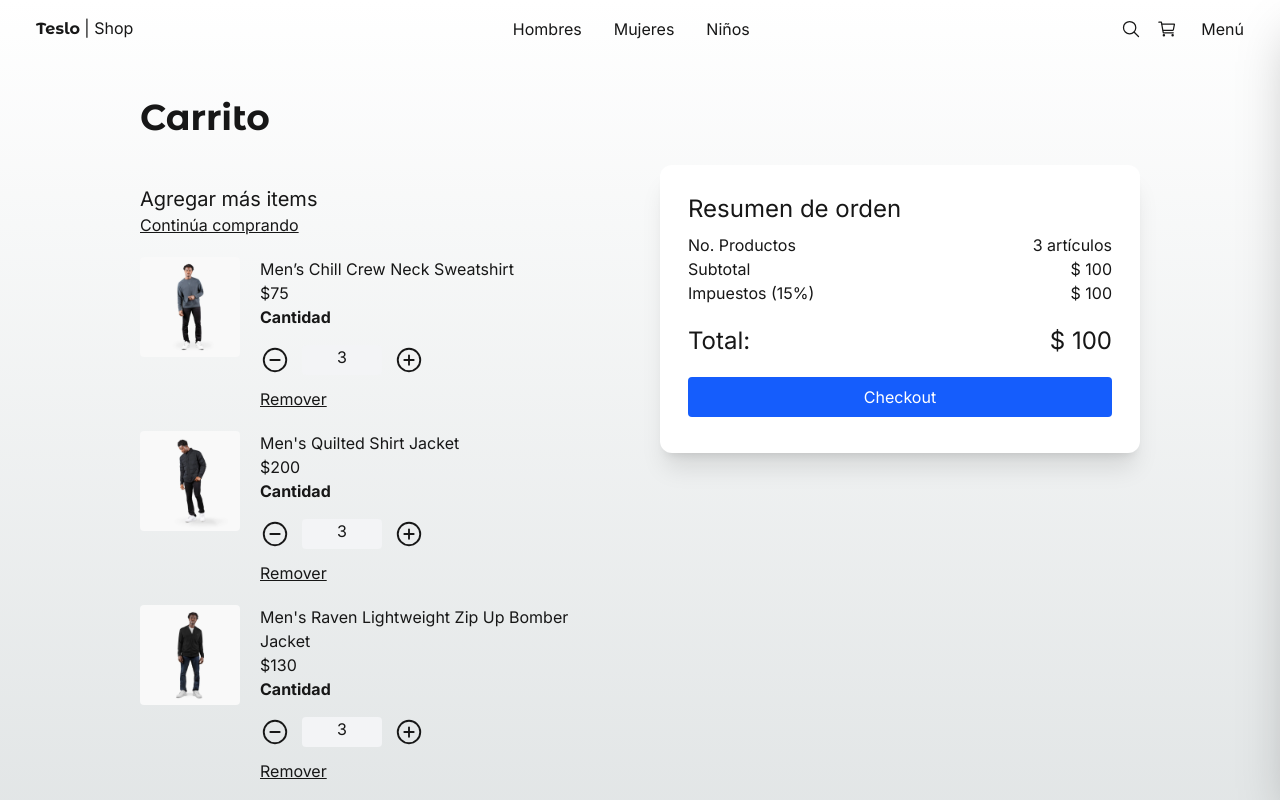
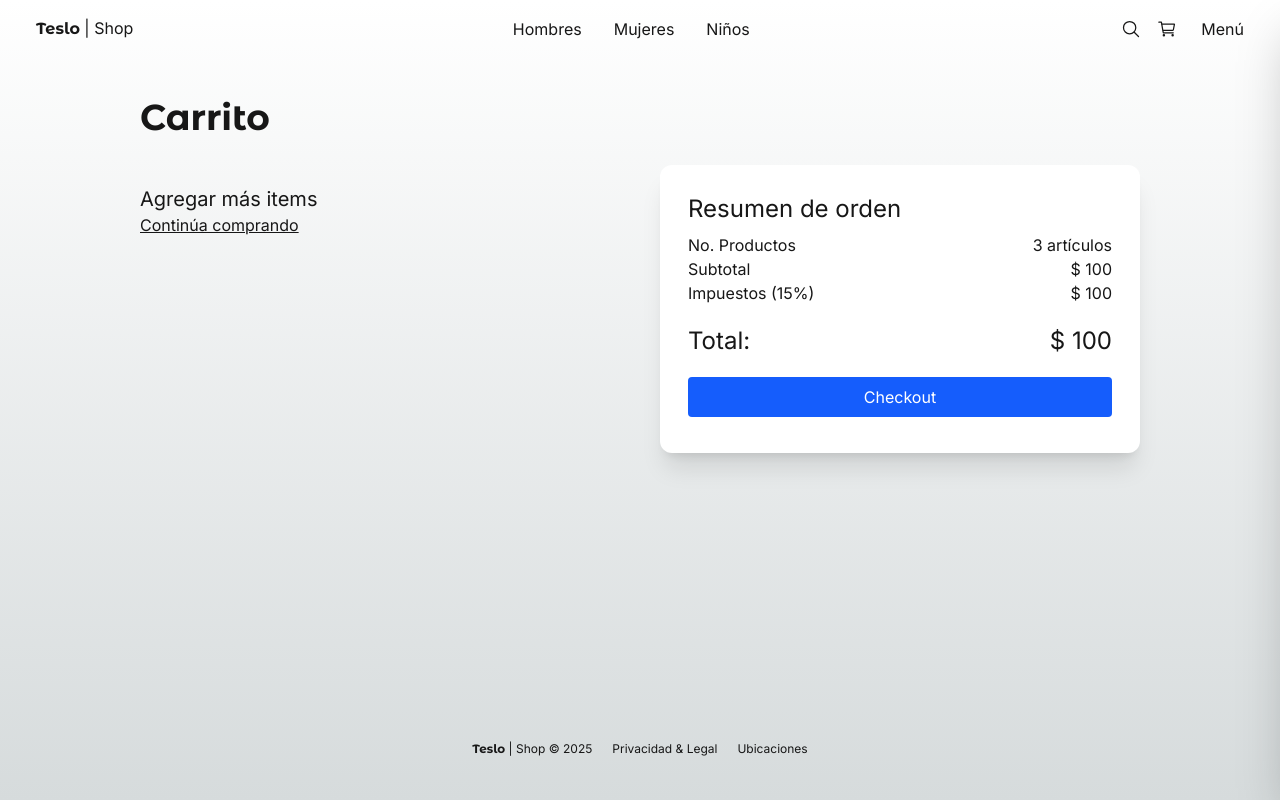
Before and after one commit to nca1478/teslo-shop-frontend, a Next.js app: page /cart in a window 1280 px wide. Shown: the top 800 px of the page. Built offline with nearby package versions, Linux system fonts and the light colour scheme.

Commit message:
283. Mostrar los elementos del carrito de compras

```diff
--- a/src/app/(shop)/cart/page.tsx
+++ b/src/app/(shop)/cart/page.tsx
@@ -1,9 +1,9 @@
 import Link from "next/link";
-import Image from "next/image";
-import { QuantitySelector, Title } from "@/components";
-import { initialData } from "@/seed/seed";
+import { Title } from "@/components";
+import { ProductsInCart } from "./ui/ProductsInCart";
+// import { initialData } from "@/seed/seed";
 
-const productsInCart = [initialData.products[0], initialData.products[1], initialData.products[2]];
+// const productsInCart = [initialData.products[0], initialData.products[1], initialData.products[2]];
 
 export default function CartPage() {
     // redirect("/empty");
@@ -22,29 +22,7 @@
                         </Link>
 
                         {/* Items */}
-                        {productsInCart.map((product) => (
-                            <div key={product.slug} className="flex mb-5">
-                                <Image
-                                    src={`/products/${product.images[0]}`}
-                                    width={100}
-                                    height={100}
-                                    style={{
-                                        width: "100px",
-                                        height: "100px",
-                                    }}
-                                    alt={product.title}
-                                    className="mr-5 rounded"
-                                />
-
-                                <div>
-                                    <p>{product.title}</p>
-                                    <p>${product.price}</p>
-                                    <QuantitySelector quantity={3} />
-
-                                    <button className="underline mt-3">Remover</button>
-                                </div>
-                            </div>
-                        ))}
+                        <ProductsInCart />
                     </div>
 
                     {/* Checkout - Resumen de orden */}
--- /dev/null
+++ b/src/app/(shop)/cart/ui/ProductsInCart.tsx
@@ -0,0 +1,60 @@
+"use client";
+
+import { useEffect, useState } from "react";
+import Image from "next/image";
+import { QuantitySelector } from "@/components";
+import { useCartStore } from "@/store";
+import Link from "next/link";
+
+export const ProductsInCart = () => {
+    const productsInCart = useCartStore((state) => state.cart);
+    const [loaded, setLoaded] = useState(false);
+
+    useEffect(() => {
+        setLoaded(true);
+    }, []);
+
+    if (!loaded) {
+        return <p>Loading...</p>;
+    }
+
+    return (
+        <>
+            {productsInCart.map((product) => (
+                <div key={`${product.slug}-${product.size}`} className="flex mb-5">
+                    {/* Imagen del Producto */}
+                    <Image
+                        src={`/products/${product.image}`}
+                        width={100}
+                        height={100}
+                        style={{
+                            width: "100px",
+                            height: "100px",
+                        }}
+                        alt={product.title}
+                        className="mr-5 rounded"
+                    />
+
+                    <div>
+                        {/* Nombre Producto */}
+                        <Link
+                            className="hover:underline cursor-pointer"
+                            href={`/product/${product.slug}`}
+                        >
+                            {product.title} - <span>{`(${product.size})`}</span>
+                        </Link>
+
+                        {/* Precio */}
+                        <p>${product.price}</p>
+                        <QuantitySelector
+                            quantity={3}
+                            onQuantityChanged={(value) => console.log(value)}
+                        />
+
+                        <button className="underline mt-3">Remover</button>
+                    </div>
+                </div>
+            ))}
+        </>
+    );
+};
```
